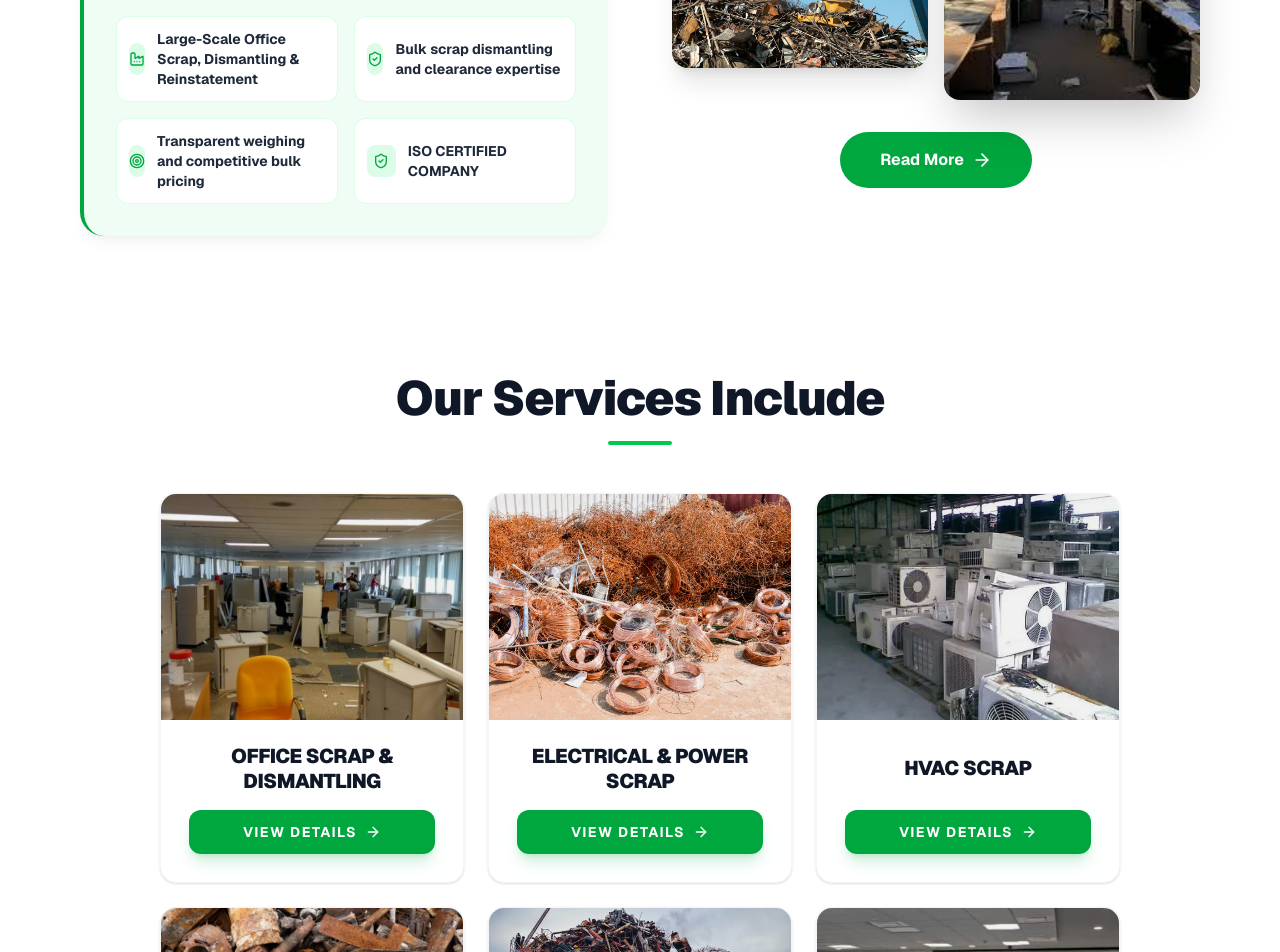
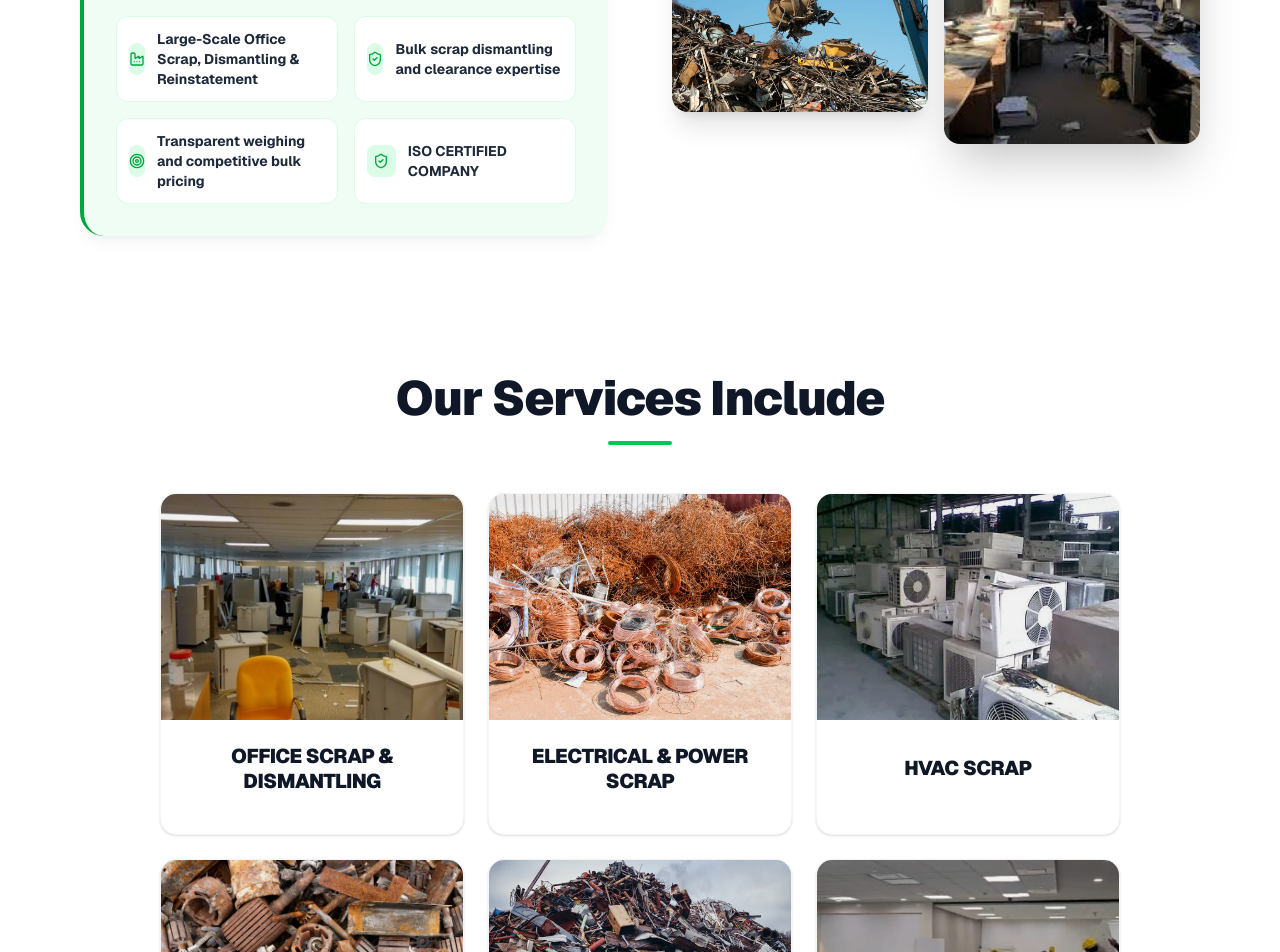
Before and after one commit to aspltechdev/ak-enterprises, a Next.js app: page / in a window 1280 px wide. Shown: the part 1340-2292 px from the top of the page. Built offline with nearby package versions, Linux system fonts and the light colour scheme.

Commit message:
Remove About subpage and Read More button, update navigation to #about

```diff
--- a/src/components/About.tsx
+++ b/src/components/About.tsx
@@ -97,15 +97,7 @@ export function About() {
                 </div>
               </div>
             </div>
-            <div className="mt-8 flex justify-center px-4 w-full">
-              <Link
-                href="/aboutus"
-                className="inline-flex items-center justify-center gap-2 bg-green-600 text-white w-full sm:w-auto px-10 py-4 md:py-4 rounded-full font-bold hover:bg-green-700 transition-all hover:shadow-lg group text-sm md:text-base mb-4 lg:mb-0"
-              >
-                Read More
-                <ArrowRight className="w-5 h-5 group-hover:translate-x-1 transition-transform" />
-              </Link>
-            </div>
+
             {/* Decorative background element */}
             <div className="absolute -top-10 -right-10 w-40 h-40 bg-green-100 rounded-full -z-10 blur-3xl opacity-60"></div>
             <div className="absolute -bottom-10 -left-10 w-40 h-40 bg-green-200 rounded-full -z-10 blur-3xl opacity-60"></div>
@@ -152,12 +144,7 @@ export function About() {
                   </h4>
 
                   {/* Green Button */}
-                  <div className="mt-auto w-full px-1 pb-1">
-                    <div className="bg-green-600 text-white py-3 px-6 rounded-xl font-bold text-sm uppercase tracking-widest flex items-center justify-center gap-2 group-hover:bg-green-700 transition-colors shadow-lg shadow-green-600/20">
-                      View Details
-                      <ArrowRight className="w-4 h-4 group-hover:translate-x-1 transition-transform" />
-                    </div>
-                  </div>
+
                 </div>
               </Link>
             ))}
--- a/src/components/Header.tsx
+++ b/src/components/Header.tsx
@@ -79,8 +79,8 @@ export function Header() {
             </li>
             <li>
               <button
-                onClick={() => handleNav("about", "/aboutus")}
-                className={`${pathname === "/aboutus" ? "text-green-600" : "text-gray-700"} hover:text-green-600 transition-colors font-bold cursor-pointer`}
+                onClick={() => handleNav("about", "/#about")}
+                className={`${pathname === "/#about" ? "text-green-600" : "text-gray-700"} hover:text-green-600 transition-colors font-bold cursor-pointer`}
               >
                 About
               </button>
@@ -160,8 +160,8 @@ export function Header() {
               </li>
               <li>
                 <button
-                  onClick={() => handleNav("about", "/aboutus")}
-                  className={`${pathname === "/aboutus" ? "text-green-600" : "text-gray-700"} hover:text-green-600 transition-colors block py-2 font-bold w-full text-left`}
+                  onClick={() => handleNav("about", "/#about")}
+                  className={`${pathname === "/#about" ? "text-green-600" : "text-gray-700"} hover:text-green-600 transition-colors block py-2 font-bold w-full text-left`}
                 >
                   About
                 </button>
```
